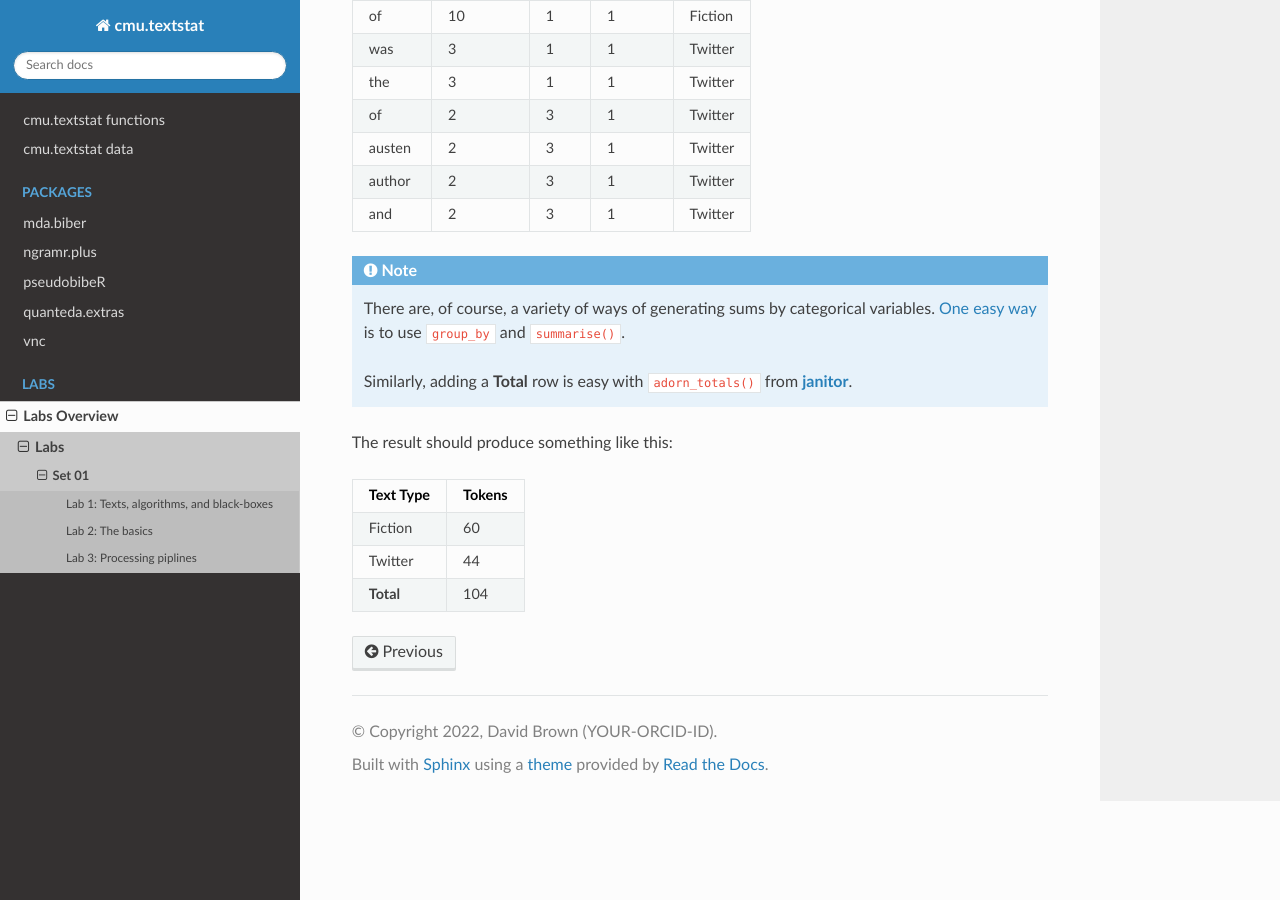
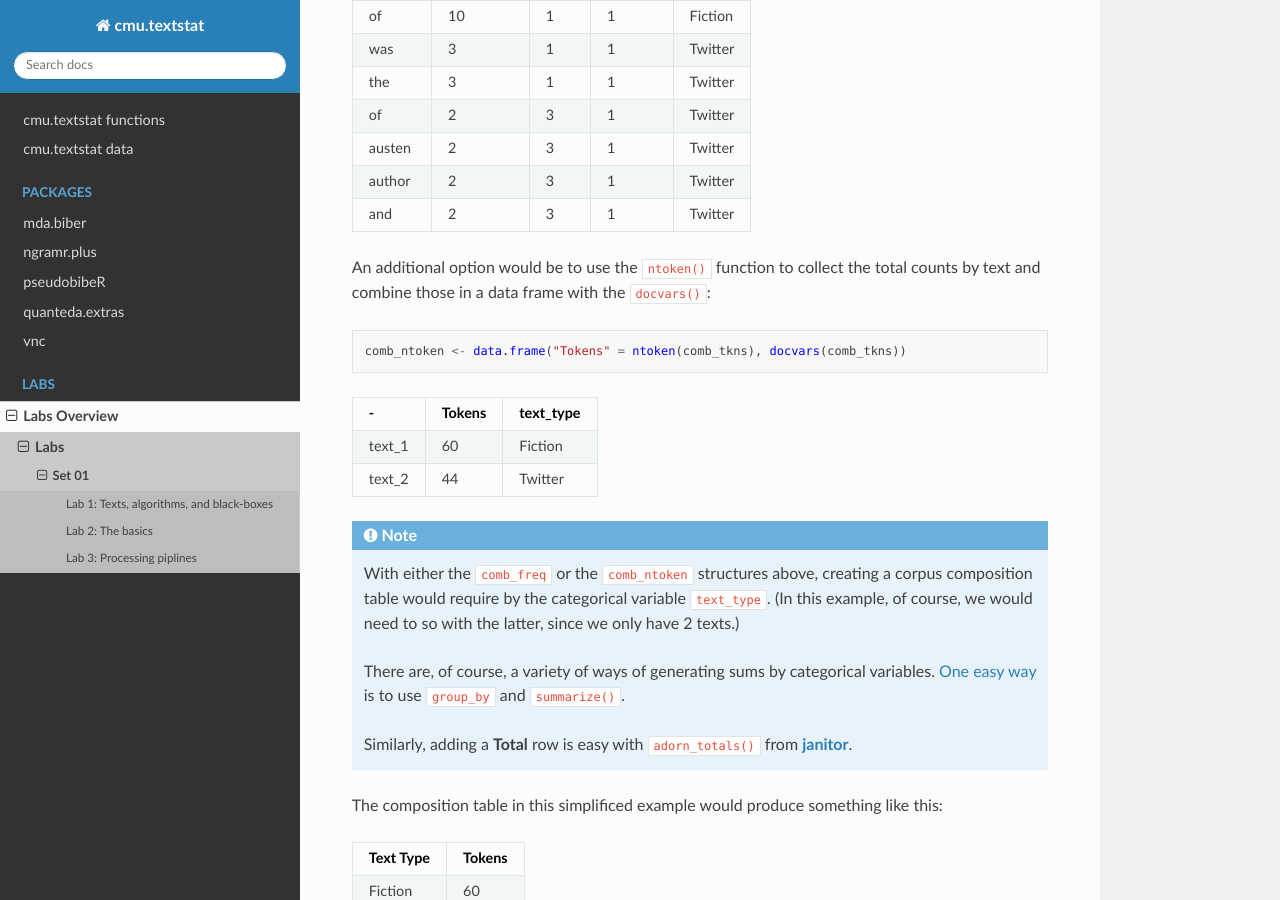
Before and after one commit to browndw/cmu-textstat-docs, a Sphinx documentation site: the page built from docs/labs/sets/set_01.md, in a window 1280 px wide and 900 px high, scrolled down 16686 px. Built offline with Sphinx 7.4.7 and the Read the Docs theme 2.0.0, drawn with Linux system fonts in a browser that asks for light colours.

Commit message:
Update set_01.md

````diff
--- a/docs/labs/sets/set_01.md
+++ b/docs/labs/sets/set_01.md
@@ -607,16 +607,29 @@ comb_freq <- dfm(comb_tkns) %>%
 | author  |         2 |    3 |       1 | Twitter |
 | and     |         2 |    3 |       1 | Twitter |
 
+An additional option would be to use the `ntoken()` function to collect the total counts by text and combine those in a data frame with the  `docvars()`:
+
+``` r
+
+comb_ntoken <- data.frame("Tokens" = ntoken(comb_tkns), docvars(comb_tkns))
+
+```
+| -     | Tokens | text_type |
+|-------|--------|-----------|
+|text_1 | 60     | Fiction   |
+|text_2 |	44     | Twitter   |
 
 ```{note}
 
-There are, of course, a variety of ways of generating sums by  categorical variables. [One easy way](https://www.statology.org/sum-by-group-in-r/) is to use `group_by` and `summarise()`.
+With either the `comb_freq` or the `comb_ntoken` structures above, creating a corpus composition table would require by the categorical variable `text_type`. (In this example, of course, we would need to so with the latter, since we only have 2 texts.)
+
+There are, of course, a variety of ways of generating sums by  categorical variables. [One easy way](https://www.statology.org/sum-by-group-in-r/) is to use `group_by` and `summarize()`.
 
 Similarly, adding a **Total** row is easy with `adorn_totals()` from **[janitor](https://sfirke.github.io/janitor/reference/adorn_totals.html)**.
 
 ```
 
-The result should produce something like this:
+The composition table in this simplificed example would produce something like this:
 
 | Text Type | Tokens |
 |-----------|-------:|
````
